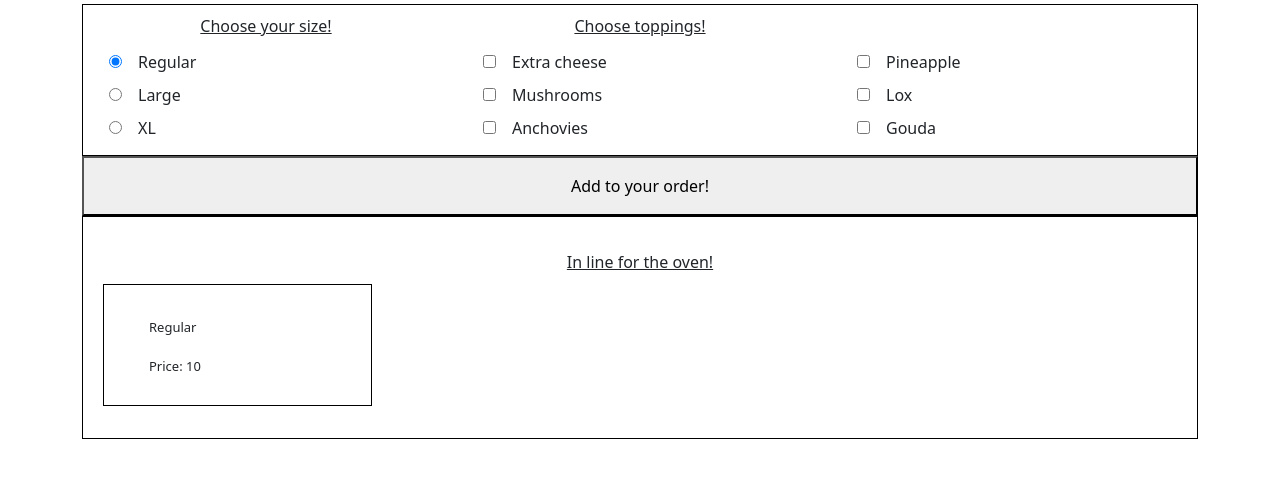
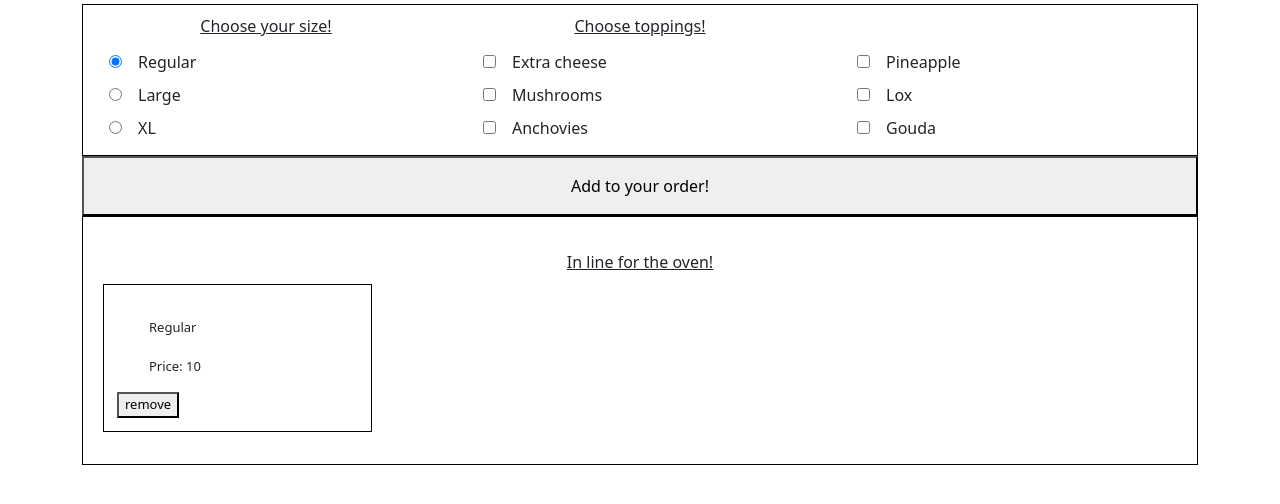
Before and after one commit to jbpawlik/pizza-parlor, a plain HTML site: page index.html in a window 1280 px wide. Both pictures are taken after a click on the button "Add to your order!". Shown: the part 84-588 px from the top of the page. Drawn offline with Linux system fonts and the light colour scheme.

Commit message:
WIP: make multiple pizzas to add/remove

```diff
--- a/index.html
+++ b/index.html
@@ -80,6 +80,7 @@
       <div class="row">
         <div class="col-3">
           <ul id="prepLine"></ul>
+          <button type="button" class="removePizza">remove</button>
         </div>
       </div>
     </div>
--- a/js/scripts.js
+++ b/js/scripts.js
@@ -5,6 +5,15 @@ function Order(pizzas, totalPrice) {
   this.pizzas = pizzas
   this.totalPrice = totalPrice
 }
+
+Order.prototype.removePizza = function(id) {
+  if (this.contacts[id] === undefined) {
+    return false;
+  }
+  delete this.contacts[id];
+  return true;
+};
+
 
 //Make custom pizza
 function CustomPizza(name, toppings, size) {
@@ -68,9 +77,7 @@ Order.prototype.addPizza = function(pizza) {
 
 //User Interface Logic
 $(document).ready(function() {
-
-
-
+  attachContactListeners()
   $('button#addToOrder').click(function(event) {
     event.preventDefault();
 
@@ -83,18 +90,36 @@ $(document).ready(function() {
     }) .get();
 
     let name = size + " " + toppingArray.join(" and ")
-    let pizza1 = new CustomPizza(name, toppingArray, size)
-    pizza1.makePizza()
+
+    let pizza = new CustomPizza(name, toppingArray, size)
+    // let pizza = new CustomPizza(name, toppingArray, size)
+    pizza.makePizza()
+
+    $('#prepLine').html('<br>' + pizza.name + '<br><br> Price: ' + pizza.price)
+
+    let order = new Order(pizza, 0)
+    order.addPizza(pizza)
+    console.log(order)
+  });
+
+
+  function attachContactListeners() {
+    $('button#removePizza').click(function(event) {
+      event.preventDefault();
+
+    });
+    // $("#buttons").on("click", ".deleteButton", function() {
+    //   addressBook.deleteContact(this.id);
+    //   $("#show-contact").hide();
+    //   displayContactDetails(addressBook);
+    // });
+  }
+
+
+});
 
     // const pizzaOutput = Object.values(pizza1);
     // let pizzaString = "";
     // pizzaOutput.forEach(function(key) {
     //   pizzaString = pizzaString.concat('<li>' + key + '</li>');
     // })
-
-
-    $('#prepLine').html('<br>' + pizza1.name + '<br><br> Price: ' + pizza1.price)
-
-
-  });
-});
```
